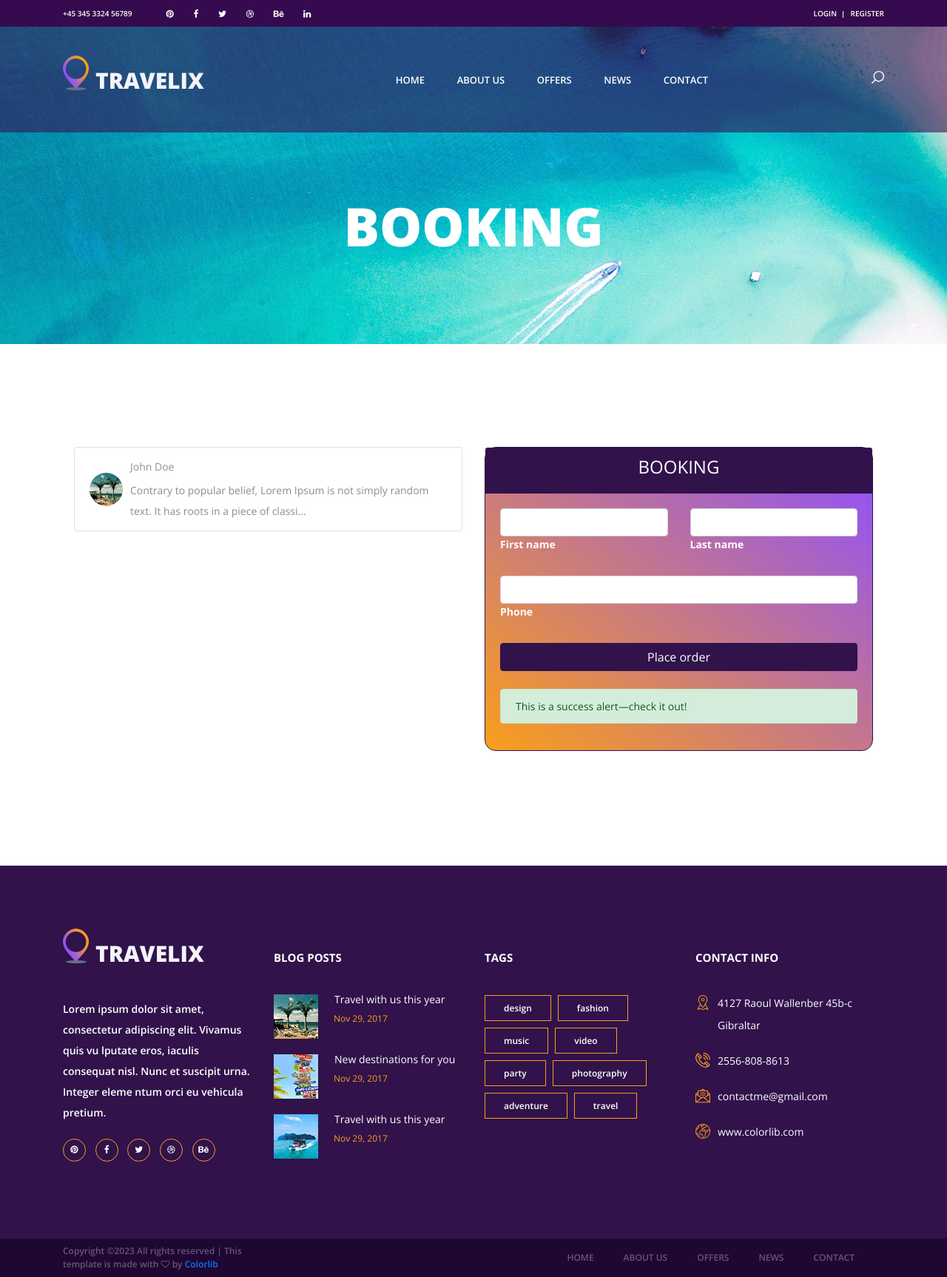
After one commit to efegorkemumit/TravelPhpMysql, a PHP site: page /TravelPhpMysql/book.html in a window 1280 px wide. The commit adds this page. Shown: the whole page at 74% size. Run offline with PHP 8.4, Linux system fonts and the light colour scheme.

Commit message:
youtube efegorkemumit

```diff
--- a/assets/styles/my.css
+++ b/assets/styles/my.css
@@ -92,3 +92,9 @@ background-image: url('../images/about_background.jpg');
     color: #2d2c2c;
     text-transform: uppercase;
 }
+
+.page-book
+{
+background-image: url('../images/elements_background.jpg') !important;
+
+}
--- /dev/null
+++ b/book.html
@@ -0,0 +1,373 @@
+<!DOCTYPE html>
+<html lang="en">
+<head>
+<title>Elements</title>
+<meta charset="utf-8">
+<meta http-equiv="X-UA-Compatible" content="IE=edge">
+<meta name="description" content="Travelix Project">
+<meta name="viewport" content="width=device-width, initial-scale=1">
+<link rel="stylesheet" type="text/css" href="assets/styles/bootstrap4/bootstrap.min.css">
+<link href="assets/plugins/font-awesome-4.7.0/css/font-awesome.min.css" rel="stylesheet" type="text/css">
+<link rel="stylesheet" type="text/css" href="assets/styles/elements_styles.css">
+<link rel="stylesheet" type="text/css" href="assets/styles/elements_responsive.css">
+<link rel="stylesheet" type="text/css" href="assets/styles/contact_styles.css">
+<link rel="stylesheet" type="text/css" href="assets/styles/contact_responsive.css">
+<link rel="stylesheet" type="text/css" href="assets/styles/my.css">
+</head>
+
+<body>
+
+<div class="super_container">
+
+	<!-- Header -->
+
+	<header class="header">
+
+		<!-- Top Bar -->
+
+		<div class="top_bar">
+			<div class="container">
+				<div class="row">
+					<div class="col d-flex flex-row">
+						<div class="phone">+45 345 3324 56789</div>
+						<div class="social">
+							<ul class="social_list">
+								<li class="social_list_item"><a href="#"><i class="fa fa-pinterest" aria-hidden="true"></i></a></li>
+								<li class="social_list_item"><a href="#"><i class="fa fa-facebook" aria-hidden="true"></i></a></li>
+								<li class="social_list_item"><a href="#"><i class="fa fa-twitter" aria-hidden="true"></i></a></li>
+								<li class="social_list_item"><a href="#"><i class="fa fa-dribbble" aria-hidden="true"></i></a></li>
+								<li class="social_list_item"><a href="#"><i class="fa fa-behance" aria-hidden="true"></i></a></li>
+								<li class="social_list_item"><a href="#"><i class="fa fa-linkedin" aria-hidden="true"></i></a></li>
+							</ul>
+						</div>
+						<div class="user_box ml-auto">
+							<div class="user_box_login user_box_link"><a href="#">login</a></div>
+							<div class="user_box_register user_box_link"><a href="#">register</a></div>
+						</div>
+					</div>
+				</div>
+			</div>
+		</div>
+
+		<!-- Main Navigation -->
+
+		<nav class="main_nav">
+			<div class="container">
+				<div class="row">
+					<div class="col main_nav_col d-flex flex-row align-items-center justify-content-start">
+						<div class="logo_container">
+							<div class="logo"><a href="#"><img src="assets/images/logo.png" alt="">travelix</a></div>
+						</div>
+						<div class="main_nav_container ml-auto">
+							<ul class="main_nav_list">
+								<li class="main_nav_item"><a href="index.html">home</a></li>
+								<li class="main_nav_item"><a href="about.html">about us</a></li>
+								<li class="main_nav_item"><a href="offers.html">offers</a></li>
+								<li class="main_nav_item"><a href="blog.html">news</a></li>
+								<li class="main_nav_item"><a href="contact.html">contact</a></li>
+							</ul>
+						</div>
+						<div class="content_search ml-lg-0 ml-auto">
+							<svg version="1.1" id="Layer_1" xmlns="http://www.w3.org/2000/svg" xmlns:xlink="http://www.w3.org/1999/xlink" x="0px" y="0px"
+							width="17px" height="17px" viewBox="0 0 512 512" enable-background="new 0 0 512 512" xml:space="preserve">
+								<g>
+									<g>
+										<g>
+											<path class="mag_glass" fill="#FFFFFF" d="M78.438,216.78c0,57.906,22.55,112.343,63.493,153.287c40.945,40.944,95.383,63.494,153.287,63.494
+											s112.344-22.55,153.287-63.494C489.451,329.123,512,274.686,512,216.78c0-57.904-22.549-112.342-63.494-153.286
+											C407.563,22.549,353.124,0,295.219,0c-57.904,0-112.342,22.549-153.287,63.494C100.988,104.438,78.439,158.876,78.438,216.78z
+											M119.804,216.78c0-96.725,78.69-175.416,175.415-175.416s175.418,78.691,175.418,175.416
+											c0,96.725-78.691,175.416-175.416,175.416C198.495,392.195,119.804,313.505,119.804,216.78z"/>
+										</g>
+									</g>
+									<g>
+										<g>
+											<path class="mag_glass" fill="#FFFFFF" d="M6.057,505.942c4.038,4.039,9.332,6.058,14.625,6.058s10.587-2.019,14.625-6.058L171.268,369.98
+											c8.076-8.076,8.076-21.172,0-29.248c-8.076-8.078-21.172-8.078-29.249,0L6.057,476.693
+											C-2.019,484.77-2.019,497.865,6.057,505.942z"/>
+										</g>
+									</g>
+								</g>
+							</svg>
+						</div>
+
+						<form id="search_form" class="search_form bez_1">
+							<input type="search" class="search_content_input bez_1">
+						</form>
+
+						<div class="hamburger">
+							<i class="fa fa-bars trans_200"></i>
+						</div>
+					</div>
+				</div>
+			</div>
+		</nav>
+
+	</header>
+
+	<div class="menu trans_500">
+		<div class="menu_content d-flex flex-column align-items-center justify-content-center text-center">
+			<div class="menu_close_container"><div class="menu_close"></div></div>
+			<div class="logo menu_logo"><a href="#"><img src="assets/images/logo.png" alt=""></a></div>
+			<ul>
+				<li class="menu_item"><a href="index.html">home</a></li>
+				<li class="menu_item"><a href="about.html">about us</a></li>
+				<li class="menu_item"><a href="offers.html">offers</a></li>
+				<li class="menu_item"><a href="blog.html">news</a></li>
+				<li class="menu_item"><a href="contact.html">contact</a></li>
+			</ul>
+		</div>
+	</div>
+
+	<!-- Home -->
+
+	<div class="home">
+		<div class="home_background parallax-window" data-parallax="scroll" data-image-src="assets/images/elements_background.jpg"></div>
+		<div class="home_content">
+			<div class="home_title">BOOKING</div>
+		</div>
+	</div>
+
+	<!-- Elements -->
+
+
+
+	<div class="elements">
+		<div class="container">
+			<div class="row">
+				<div class="col">
+
+            <div class="container mt-5 mb-50">
+                        <div class="row justify-content-center">
+                            <div class="col-md-6">
+                                <ul class="list-group list-group-light">
+                                    <li class="list-group-item d-flex justify-content-between align-items-center">
+                                      <div class="d-flex align-items-center">
+                                        <img src="assets//images/footer_blog_1.jpg" alt="" style="width: 45px;    margin-right: 10px; height: 45px"
+                                          class="rounded-circle" />
+                                        <div class="ms-3">
+                                          <p class="fw-bold mb-1">John Doe</p>
+                                          <p class="text-muted mb-0">Contrary to popular belief, Lorem Ipsum is not simply random text. It has roots in a piece of classi...
+
+                                          </p>
+                                        </div>
+                                      </div>
+                                    </li>
+
+                                  </ul>
+
+                            </div>
+                            <div class="col-md-6">
+                                <div class="card">
+                                    <div class="card-header">
+                                        <h3 class="text-center">BOOKING</h3>
+                                    </div>
+                                    <div class="card-body">
+                                        <form>
+                                            <!-- 2 column grid layout with text inputs for the first and last names -->
+                                            <div class="row mb-4">
+                                              <div class="col">
+                                                <div class="form-outline">
+                                                  <input type="text" id="form6Example1" class="form-control" />
+                                                  <label class="form-label" for="form6Example1">First name</label>
+                                                </div>
+                                              </div>
+                                              <div class="col">
+                                                <div class="form-outline">
+                                                  <input type="text" id="form6Example2" class="form-control" />
+                                                  <label class="form-label" for="form6Example2">Last name</label>
+                                                </div>
+                                              </div>
+                                            </div>
+
+                                            <!-- Text input -->
+                                            <div class="form-outline mb-4">
+                                              <input type="text" id="form6Example3" class="form-control" />
+                                              <label class="form-label" for="form6Example3">Phone</label>
+                                            </div>
+
+
+                                            <!-- Submit button -->
+                                            <button type="submit" class="btn btn-primary btn-block mb-4">Place order</button>
+                                          </form>
+
+                                          <div class="alert alert-success" role="alert">
+                                            This is a success alert—check it out!
+                                          </div>
+
+                                    </div>
+
+                                </div>
+
+                            </div>
+
+                        </div>
+
+
+
+
+                    </div>
+				</div>
+			</div>
+		</div>
+	</div>
+
+	<!-- Footer -->
+
+	<footer class="footer">
+		<div class="container">
+			<div class="row">
+
+				<!-- Footer Column -->
+				<div class="col-lg-3 footer_column">
+					<div class="footer_col">
+						<div class="footer_content footer_about">
+							<div class="logo_container footer_logo">
+								<div class="logo"><a href="#"><img src="assets/images/logo.png" alt="">travelix</a></div>
+							</div>
+							<p class="footer_about_text">Lorem ipsum dolor sit amet, consectetur adipiscing elit. Vivamus quis vu lputate eros, iaculis consequat nisl. Nunc et suscipit urna. Integer eleme ntum orci eu vehicula pretium.</p>
+							<ul class="footer_social_list">
+								<li class="footer_social_item"><a href="#"><i class="fa fa-pinterest"></i></a></li>
+								<li class="footer_social_item"><a href="#"><i class="fa fa-facebook-f"></i></a></li>
+								<li class="footer_social_item"><a href="#"><i class="fa fa-twitter"></i></a></li>
+								<li class="footer_social_item"><a href="#"><i class="fa fa-dribbble"></i></a></li>
+								<li class="footer_social_item"><a href="#"><i class="fa fa-behance"></i></a></li>
+							</ul>
+						</div>
+					</div>
+				</div>
+
+				<!-- Footer Column -->
+				<div class="col-lg-3 footer_column">
+					<div class="footer_col">
+						<div class="footer_title">blog posts</div>
+						<div class="footer_content footer_blog">
+
+							<!-- Footer blog item -->
+							<div class="footer_blog_item clearfix">
+								<div class="footer_blog_image"><img src="assets/images/footer_blog_1.jpg" alt="https://unsplash.com/@avidenov"></div>
+								<div class="footer_blog_content">
+									<div class="footer_blog_title"><a href="blog.html">Travel with us this year</a></div>
+									<div class="footer_blog_date">Nov 29, 2017</div>
+								</div>
+							</div>
+
+							<!-- Footer blog item -->
+							<div class="footer_blog_item clearfix">
+								<div class="footer_blog_image"><img src="assets/images/footer_blog_2.jpg" alt="https://unsplash.com/@deannaritchie"></div>
+								<div class="footer_blog_content">
+									<div class="footer_blog_title"><a href="blog.html">New destinations for you</a></div>
+									<div class="footer_blog_date">Nov 29, 2017</div>
+								</div>
+							</div>
+
+							<!-- Footer blog item -->
+							<div class="footer_blog_item clearfix">
+								<div class="footer_blog_image"><img src="assets/images/footer_blog_3.jpg" alt="https://unsplash.com/@bergeryap87"></div>
+								<div class="footer_blog_content">
+									<div class="footer_blog_title"><a href="blog.html">Travel with us this year</a></div>
+									<div class="footer_blog_date">Nov 29, 2017</div>
+								</div>
+							</div>
+
+						</div>
+					</div>
+				</div>
+
+				<!-- Footer Column -->
+				<div class="col-lg-3 footer_column">
+					<div class="footer_col">
+						<div class="footer_title">tags</div>
+						<div class="footer_content footer_tags">
+							<ul class="tags_list clearfix">
+								<li class="tag_item"><a href="#">design</a></li>
+								<li class="tag_item"><a href="#">fashion</a></li>
+								<li class="tag_item"><a href="#">music</a></li>
+								<li class="tag_item"><a href="#">video</a></li>
+								<li class="tag_item"><a href="#">party</a></li>
+								<li class="tag_item"><a href="#">photography</a></li>
+								<li class="tag_item"><a href="#">adventure</a></li>
+								<li class="tag_item"><a href="#">travel</a></li>
+							</ul>
+						</div>
+					</div>
+				</div>
+
+				<!-- Footer Column -->
+				<div class="col-lg-3 footer_column">
+					<div class="footer_col">
+						<div class="footer_title">contact info</div>
+						<div class="footer_content footer_contact">
+							<ul class="contact_info_list">
+								<li class="contact_info_item d-flex flex-row">
+									<div><div class="contact_info_icon"><img src="assets/images/placeholder.svg" alt=""></div></div>
+									<div class="contact_info_text">4127 Raoul Wallenber 45b-c Gibraltar</div>
+								</li>
+								<li class="contact_info_item d-flex flex-row">
+									<div><div class="contact_info_icon"><img src="assets/images/phone-call.svg" alt=""></div></div>
+									<div class="contact_info_text">2556-808-8613</div>
+								</li>
+								<li class="contact_info_item d-flex flex-row">
+									<div><div class="contact_info_icon"><img src="assets/images/message.svg" alt=""></div></div>
+									<div class="contact_info_text"><a href="mailto:contactme@gmail.com?Subject=Hello" target="_top">contactme@gmail.com</a></div>
+								</li>
+								<li class="contact_info_item d-flex flex-row">
+									<div><div class="contact_info_icon"><img src="assets/images/planet-earth.svg" alt=""></div></div>
+									<div class="contact_info_text"><a href="https://colorlib.com">www.colorlib.com</a></div>
+								</li>
+							</ul>
+						</div>
+					</div>
+				</div>
+
+			</div>
+		</div>
+	</footer>
+
+	<!-- Copyright -->
+
+	<div class="copyright">
+		<div class="container">
+			<div class="row">
+				<div class="col-lg-3 order-lg-1 order-2  ">
+					<div class="copyright_content d-flex flex-row align-items-center">
+						<div><!-- Link back to Colorlib can't be removed. Template is licensed under CC BY 3.0. -->
+Copyright &copy;<script>document.write(new Date().getFullYear());</script> All rights reserved | This template is made with <i class="fa fa-heart-o" aria-hidden="true"></i> by <a href="https://colorlib.com" target="_blank">Colorlib</a>
+<!-- Link back to Colorlib can't be removed. Template is licensed under CC BY 3.0. --></div>
+					</div>
+				</div>
+				<div class="col-lg-9 order-lg-2 order-1">
+					<div class="footer_nav_container d-flex flex-row align-items-center justify-content-lg-end">
+						<div class="footer_nav">
+							<ul class="footer_nav_list">
+								<li class="footer_nav_item"><a href="index.html">home</a></li>
+								<li class="footer_nav_item"><a href="about.html">about us</a></li>
+								<li class="footer_nav_item"><a href="offers.html">offers</a></li>
+								<li class="footer_nav_item"><a href="blog.html">news</a></li>
+								<li class="footer_nav_item"><a href="#">contact</a></li>
+							</ul>
+						</div>
+					</div>
+				</div>
+			</div>
+		</div>
+	</div>
+
+</div>
+
+<script src="assets/js/jquery-3.2.1.min.js"></script>
+<script src="assets/styles/bootstrap4/popper.js"></script>
+<script src="assets/styles/bootstrap4/bootstrap.min.js"></script>
+<script src="assets/plugins/greensock/TweenMax.min.js"></script>
+<script src="assets/plugins/greensock/TimelineMax.min.js"></script>
+<script src="assets/plugins/scrollmagic/ScrollMagic.min.js"></script>
+<script src="assets/plugins/greensock/animation.gsap.min.js"></script>
+<script src="assets/plugins/greensock/ScrollToPlugin.min.js"></script>
+<script src="assets/plugins/progressbar/progressbar.min.js"></script>
+<script src="assets/plugins/jquery-circle-progress-1.2.2/circle-progress.js"></script>
+<script src="assets/plugins/parallax-js-master/parallax.min.js"></script>
+<script src="assets/js/elements_custom.js"></script>
+
+</body>
+
+</html>
--- a/detail/active.php
+++ b/detail/active.php
@@ -54,7 +54,7 @@ if($trip){
 					<div class="intro_content">
 						<div class="intro_titlec">  <?php echo $trip['title']; ?></div>
 						<p class="intro_text">  <?php echo $trip['description']; ?></p>
-						<div class="button intro_button"><div class="button_bcg"></div><a href="#">Book now<span></span><span></span><span></span></a></div>
+						<div class="button intro_button"><div class="button_bcg"></div><a href="<?php echo APPURL;?>/book.php?id=<?php echo $trip['id']; ?>&category=active">Book now<span></span><span></span><span></span></a></div>
 					</div>
 				</div>
 			</div>
--- a/detail/car.php
+++ b/detail/car.php
@@ -54,7 +54,7 @@ if($trip){
 					<div class="intro_content">
 						<div class="intro_titlec">  <?php echo $trip['title']; ?></div>
 						<p class="intro_text">  <?php echo $trip['description']; ?></p>
-						<div class="button intro_button"><div class="button_bcg"></div><a href="#">Book now<span></span><span></span><span></span></a></div>
+						<div class="button intro_button"><div class="button_bcg"></div><a href="<?php echo APPURL;?>/book.php?id=<?php echo $trip['id']; ?>&category=car">Book now<span></span><span></span><span></span></a></div>
 					</div>
 				</div>
 			</div>
--- a/detail/cruise.php
+++ b/detail/cruise.php
@@ -54,7 +54,7 @@ if($trip){
 					<div class="intro_content">
 						<div class="intro_titlec">  <?php echo $trip['title']; ?></div>
 						<p class="intro_text">  <?php echo $trip['description']; ?></p>
-						<div class="button intro_button"><div class="button_bcg"></div><a href="#">Book now<span></span><span></span><span></span></a></div>
+						<div class="button intro_button"><div class="button_bcg"></div><a href="<?php echo APPURL;?>/book.php?id=<?php echo $trip['id']; ?>&category=cruise">Book now<span></span><span></span><span></span></a></div>
 					</div>
 				</div>
 			</div>
--- a/detail/flight.php
+++ b/detail/flight.php
@@ -54,7 +54,7 @@ if($trip){
 					<div class="intro_content">
 						<div class="intro_titlec">  <?php echo $trip['title']; ?></div>
 						<p class="intro_text">  <?php echo $trip['description']; ?></p>
-						<div class="button intro_button"><div class="button_bcg"></div><a href="#">Book now<span></span><span></span><span></span></a></div>
+						<div class="button intro_button"><div class="button_bcg"></div><a href="<?php echo APPURL;?>/book.php?id=<?php echo $trip['id']; ?>&category=flight">Book now<span></span><span></span><span></span></a></div>
 					</div>
 				</div>
 			</div>
--- a/detail/hotel.php
+++ b/detail/hotel.php
@@ -54,7 +54,7 @@ if($trip){
 					<div class="intro_content">
 						<div class="intro_titlec">  <?php echo $trip['title']; ?></div>
 						<p class="intro_text">  <?php echo $trip['description']; ?></p>
-						<div class="button intro_button"><div class="button_bcg"></div><a href="#">Book now<span></span><span></span><span></span></a></div>
+						<div class="button intro_button"><div class="button_bcg"></div><a href="<?php echo APPURL;?>/book.php?id=<?php echo $trip['id']; ?>&category=hotel">Book now<span></span><span></span><span></span></a></div>
 					</div>
 				</div>
 			</div>
--- a/detail/trips.php
+++ b/detail/trips.php
@@ -54,7 +54,7 @@ if($trip){
 					<div class="intro_content">
 						<div class="intro_titlec">  <?php echo $trip['title']; ?></div>
 						<p class="intro_text">  <?php echo $trip['description']; ?></p>
-						<div class="button intro_button"><div class="button_bcg"></div><a href="#">Book now<span></span><span></span><span></span></a></div>
+						<div class="button intro_button"><div class="button_bcg"></div><a href="<?php echo APPURL;?>/book.php?id=<?php echo $trip['id']; ?>&category=trip">Book now<span></span><span></span><span></span></a></div>
 					</div>
 				</div>
 			</div>
```
Also changed, not shown: book.php (added, +142 -0 lines).
